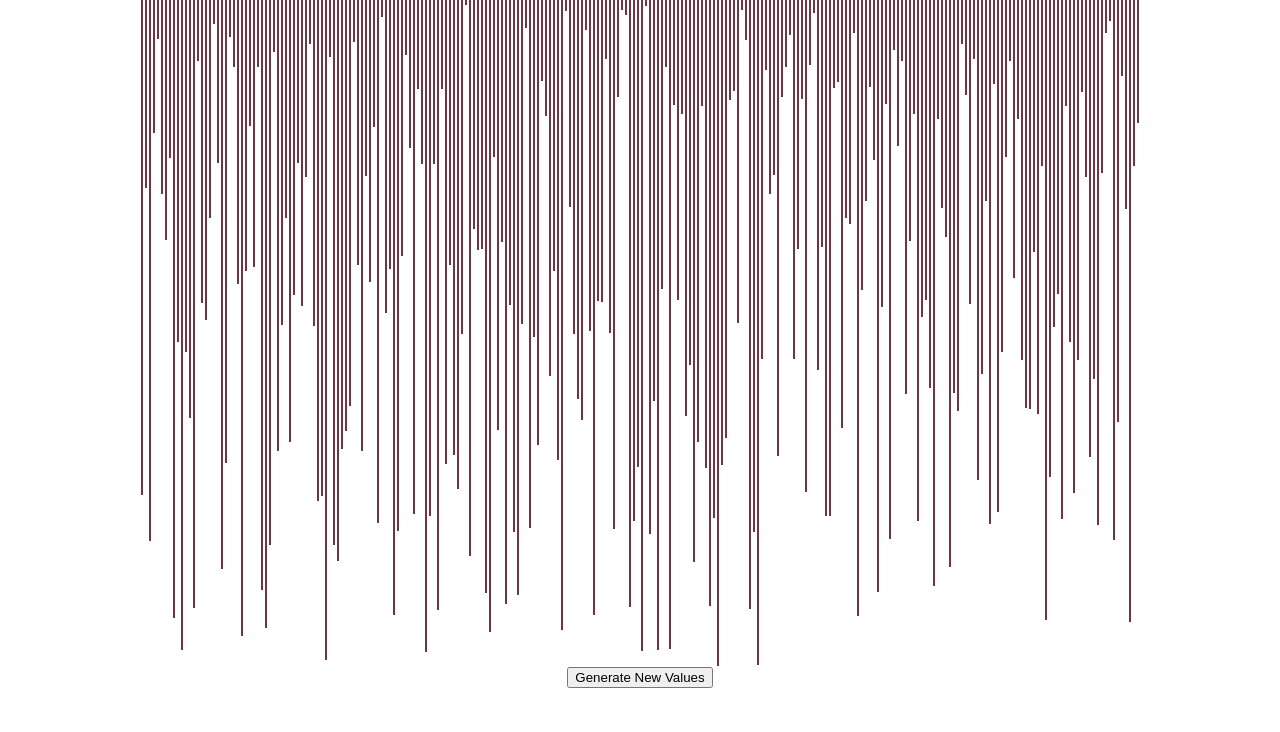
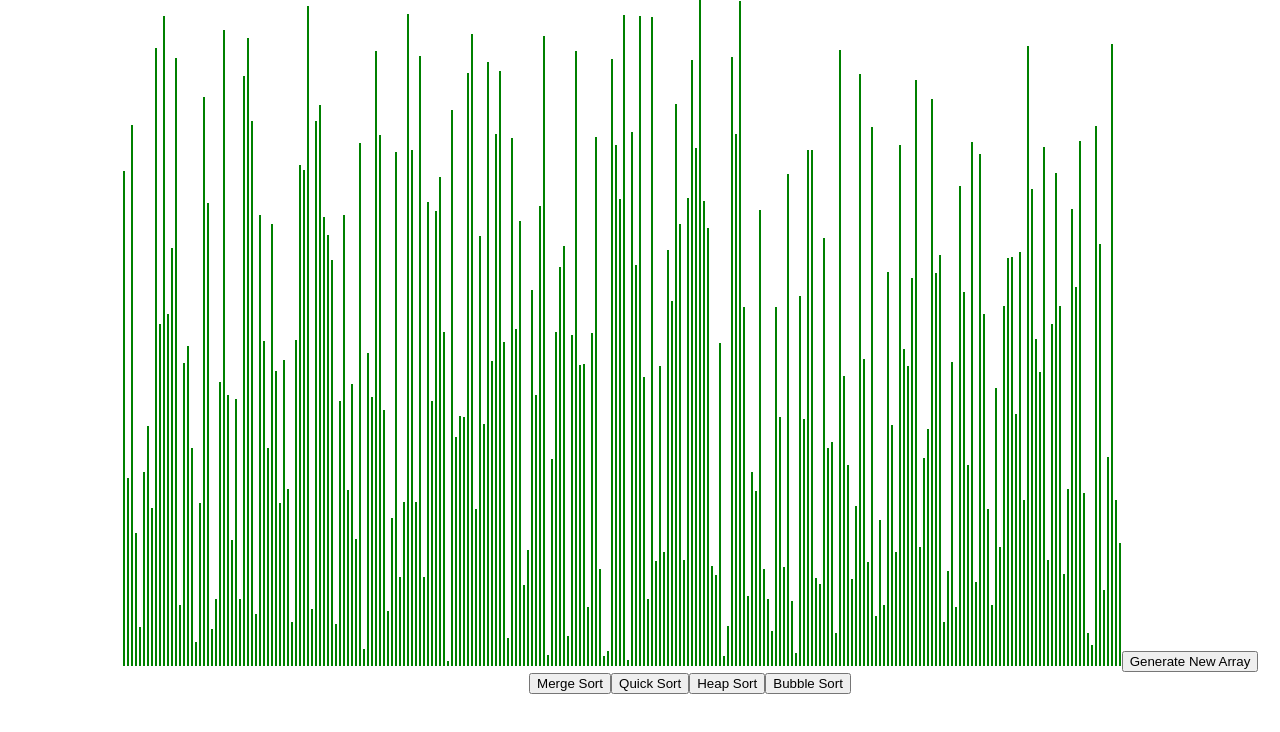
Before and after one commit to cspdevs000/algovision, a React (Create React App) app: page / in a window 1280 px wide. Shown: the top 732 px of the page. Built offline with nearby package versions, Linux system fonts and the light colour scheme.

Commit message:
working merge sort

```diff
--- a/src/AlgoVision/AlgoVision.css
+++ b/src/AlgoVision/AlgoVision.css
@@ -1,4 +1,4 @@
-.arr-container {
+/* .arr-container {
     display: inline-flex;
     flex-direction: row;
 }
@@ -9,3 +9,21 @@
     display: inline-block;
     margin: 0 1px;
 }
+
+.button-container {
+    padding: 1vh;
+    display: flex;
+    justify-content: space-around;
+} */
+
+.array-container {
+    position: absolute;
+    left: 100px;
+    /* top: 100px; */
+  }
+
+  .array-bar {
+    width: 2px;
+    display: inline-block;
+    margin: 0 1px;
+  }
--- a/src/AlgoVision/AlgoVision.jsx
+++ b/src/AlgoVision/AlgoVision.jsx
@@ -1,12 +1,18 @@
 import React from 'react';
+import {getMergeSortAnimations} from '../sortingAlgorithms/sortingAlgorithms.js';
 import './AlgoVision.css';
 
-class AlgoVision extends React.Component {
+const ANIMATION_SPEED_MS = 5;
+const NUMBER_OF_ARRAY_BARS = 250;
+const PRIMARY_COLOR = 'green';
+const SECONDARY_COLOR = 'red';
+
+export default class SortingVisualizer extends React.Component {
   constructor(props) {
     super(props);
 
     this.state = {
-            arr: [],
+      array: [],
     };
   }
 
@@ -15,36 +21,80 @@
   }
 
   resetArray() {
-        const arr = [];
-        for (let i = 0; i < 250; i++) {
-            arr.push(randomIntFromInterval(3, 666));
+    const array = [];
+    for (let i = 0; i < NUMBER_OF_ARRAY_BARS; i++) {
+      array.push(randomIntFromInterval(3, 666));
     }
-        this.setState({arr});
+    this.setState({array});
+  }
+
+  mergeSort() {
+    const animations = getMergeSortAnimations(this.state.array);
+    for (let i = 0; i < animations.length; i++) {
+      const arrayBars = document.getElementsByClassName('array-bar');
+      const isColorChange = i % 3 !== 2;
+      if (isColorChange) {
+        const [barOneIdx, barTwoIdx] = animations[i];
+        const barOneStyle = arrayBars[barOneIdx].style;
+        const barTwoStyle = arrayBars[barTwoIdx].style;
+        const color = i % 3 === 0 ? SECONDARY_COLOR : PRIMARY_COLOR;
+        setTimeout(() => {
+          barOneStyle.backgroundColor = color;
+          barTwoStyle.backgroundColor = color;
+        }, i * ANIMATION_SPEED_MS);
+      } else {
+        setTimeout(() => {
+          const [barOneIdx, newHeight] = animations[i];
+          const barOneStyle = arrayBars[barOneIdx].style;
+          barOneStyle.height = `${newHeight}px`;
+        }, i * ANIMATION_SPEED_MS);
+      }
+    }
+  }
+
+  quickSort() {
+  }
+
+  heapSort() {
+  }
+
+  bubbleSort() {
   }
 
   render() {
-        const {arr} = this.state;
+    const {array} = this.state;
 
     return (
-            <div>
-                <div className='arr-container'>
-                    {arr.map((value, idx) => (
-                        <div className='arr-bar'
+      <div className="array-container">
+        {array.map((value, idx) => (
+          <div
+            className="array-bar"
             key={idx}
-                        style={{height: `${value}px`}}>
-                        </div>
+            style={{
+              backgroundColor: PRIMARY_COLOR,
+              height: `${value}px`,
+            }}></div>
         ))}
-                </div>
-                <div>
-                    <button onClick={() => this.resetArray()}>Generate New Values</button>
-                </div>
+        <button onClick={() => this.resetArray()}>Generate New Array</button>
+        <button onClick={() => this.mergeSort()}>Merge Sort</button>
+        <button onClick={() => this.quickSort()}>Quick Sort</button>
+        <button onClick={() => this.heapSort()}>Heap Sort</button>
+        <button onClick={() => this.bubbleSort()}>Bubble Sort</button>
       </div>
     );
   }
 }
 
-function randomIntFromInterval(min,max) {
-    return Math.floor(Math.random()*(max-min+1)+min);
+function randomIntFromInterval(min, max) {
+  return Math.floor(Math.random() * (max - min + 1) + min);
 }
 
-export default AlgoVision
+function arraysAreEqual(arrayOne, arrayTwo) {
+  if (arrayOne.length !== arrayTwo.length) return false;
+  for (let i = 0; i < arrayOne.length; i++) {
+    if (arrayOne[i] !== arrayTwo[i]) {
+      return false;
+    }
+  }
+  return true;
+}
--- /dev/null
+++ b/src/sortingAlgorithms/sortingAlgorithms.js
@@ -0,0 +1,57 @@
+export function getMergeSortAnimations(array) {
+    const animations = [];
+    if (array.length <= 1) return array;
+    const auxiliaryArray = array.slice();
+    mergeSortHelper(array, 0, array.length - 1, auxiliaryArray, animations);
+    return animations;
+  }
+
+  function mergeSortHelper(
+    mainArray,
+    startIdx,
+    endIdx,
+    auxiliaryArray,
+    animations,
+  ) {
+    if (startIdx === endIdx) return;
+    const middleIdx = Math.floor((startIdx + endIdx) / 2);
+    mergeSortHelper(auxiliaryArray, startIdx, middleIdx, mainArray, animations);
+    mergeSortHelper(auxiliaryArray, middleIdx + 1, endIdx, mainArray, animations);
+    doMerge(mainArray, startIdx, middleIdx, endIdx, auxiliaryArray, animations);
+  }
+
+  function doMerge(
+    mainArray,
+    startIdx,
+    middleIdx,
+    endIdx,
+    auxiliaryArray,
+    animations,
+  ) {
+    let k = startIdx;
+    let i = startIdx;
+    let j = middleIdx + 1;
+    while (i <= middleIdx && j <= endIdx) {
+      animations.push([i, j]);
+      animations.push([i, j]);
+      if (auxiliaryArray[i] <= auxiliaryArray[j]) {
+        animations.push([k, auxiliaryArray[i]]);
+        mainArray[k++] = auxiliaryArray[i++];
+      } else {
+        animations.push([k, auxiliaryArray[j]]);
+        mainArray[k++] = auxiliaryArray[j++];
+      }
+    }
+    while (i <= middleIdx) {
+      animations.push([i, i]);
+      animations.push([i, i]);
+      animations.push([k, auxiliaryArray[i]]);
+      mainArray[k++] = auxiliaryArray[i++];
+    }
+    while (j <= endIdx) {
+      animations.push([j, j]);
+      animations.push([j, j]);
+      animations.push([k, auxiliaryArray[j]]);
+      mainArray[k++] = auxiliaryArray[j++];
+    }
+  }
```
Lines whose indentation alone changed are shown as unchanged.
